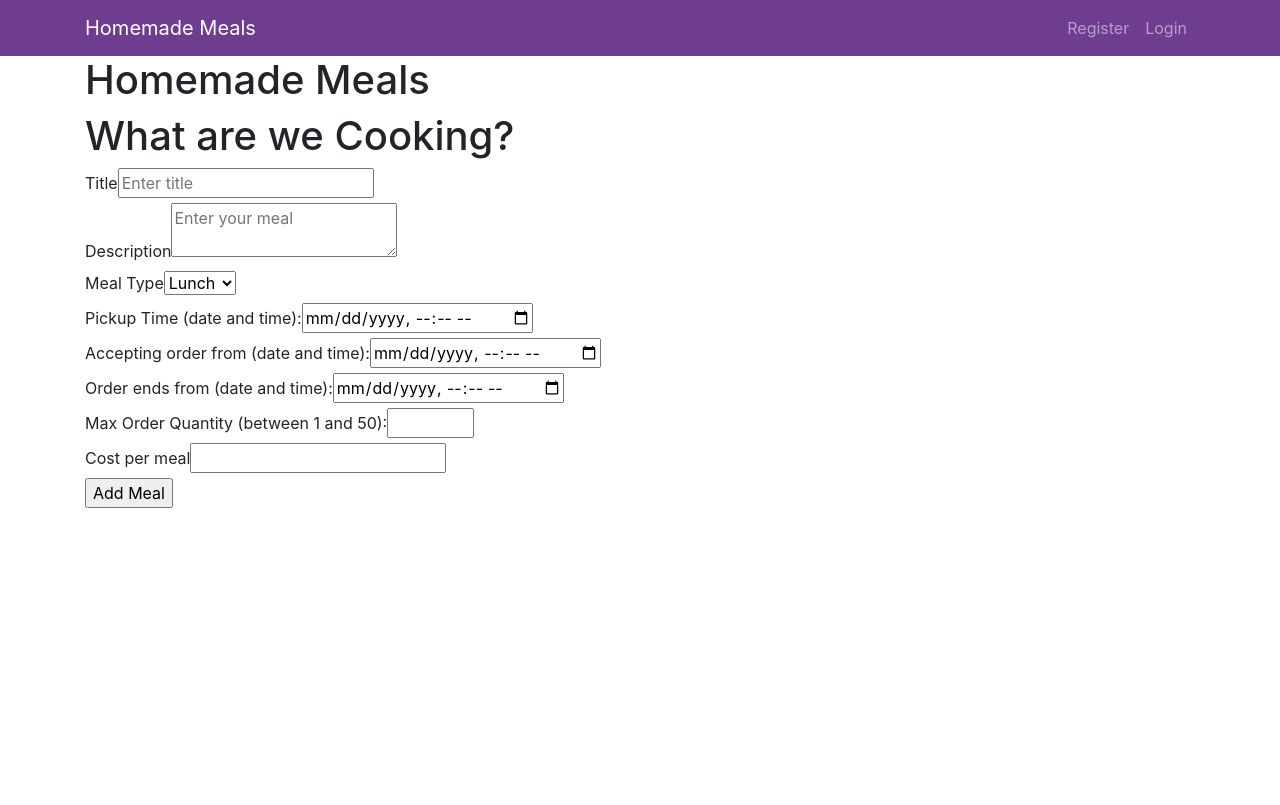
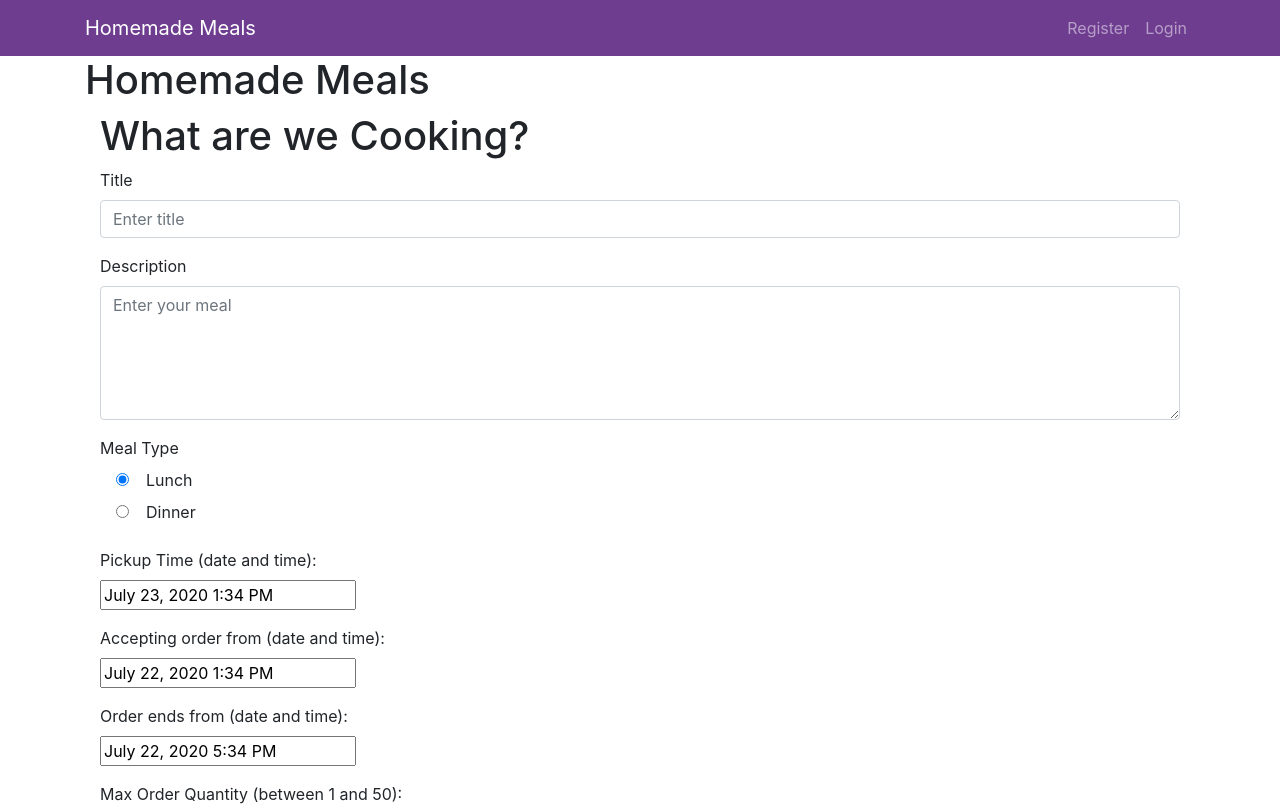
Before and after one commit to hirengondhiya/homemade-meals-client, a React (Create React App) app: page /meals/new in a window 1280 px wide. Shown: the top 805 px of the page. Built offline with nearby package versions, Linux system fonts and the light colour scheme; no server answers.

Commit message:
stylized AddNewMeal

```diff
--- a/src/components/meals-components/AddNewMeal.js
+++ b/src/components/meals-components/AddNewMeal.js
@@ -1,3 +1,12 @@
+import "react-datepicker/dist/react-datepicker.css";
+import Form from 'react-bootstrap/Form'
+import Button from 'react-bootstrap/Button'
+import Container from 'react-bootstrap/Container'
+import Row from 'react-bootstrap/Row'
+import Col from 'react-bootstrap/Col'
+import DatePicker from 'react-datepicker'
+import moment from 'moment'
+
 import React, { useState } from 'react';
 import { withRouter } from 'react-router-dom';
 
@@ -18,9 +27,9 @@ const AddNewMeal = ({ history, addMeal }) => {
       title: formState.title,
       description: formState.description,
       mealType: formState.mealType || 'lunch',
-			deliversOn: formState.deliversOn,
-			orderStarts: formState.orderStarts,
-			orderEnds: formState.orderEnds,
+      deliversOn: formState.deliversOn.toISOString(),
+      orderStarts: formState.orderStarts.toISOString(),
+      orderEnds: formState.orderEnds.toISOString(),
       maxOrders: parseInt(formState.maxOrders),
       cost: parseInt(formState.cost)
     };
@@ -31,57 +40,119 @@ const AddNewMeal = ({ history, addMeal }) => {
   const initialFormState = {
     title: '',
     description: '',
-		mealType: '',
-		deliversOn: '',
-		orderStarts: '',
-		orderEnds: '',
+    mealType: 'lunch',
+    deliversOn: moment().add(1, 'days').toDate(),
+    orderStarts: moment().toDate(),
+    orderEnds: moment().add(4, 'hours').toDate(),
     maxOrders: '',
     cost: ''
   };
 
-	const [ formState, setFormState ] = useState(initialFormState);
+  const [formState, setFormState] = useState(initialFormState);
+
+  const deliversOnMin = initialFormState.deliversOn
+  const maxDate = moment().add(7, 'days').toDate()
+
 
   return (
-		<div>
-			<form onSubmit={handleSubmit}>
+    <Container>
+      <Row>
+        <Col>
+          <Form onSubmit={handleSubmit}>
             <h1>What are we Cooking?</h1>
-				<div>
-					<label>Title</label>
-					<input required type="text" name="title" placeholder="Enter title" onChange={handleChange} />
-				</div>
-				<div>
-					<label>Description</label>
-					<textarea
+            <Form.Group>
+              <Form.Label>Title</Form.Label>
+              <Form.Control required type="text" name="title" placeholder="Enter title" onChange={handleChange} />
+            </Form.Group>
+            <Form.Group>
+              <Form.Label>Description</Form.Label>
+              <Form.Control as="textarea"
+                rows="5"
                 form="newMealForm"
                 required
                 name="description"
                 placeholder="Enter your meal"
                 onChange={handleChange}
               />
-				</div>
-				<div>
-					<label>Meal Type</label>
-					<select required name="mealType" onChange={handleChange}>
-						<option value="lunch">Lunch</option>
-						<option value="dinner">Dinner</option>
-					</select>
-				</div>
-				<div>
-					<label htmlFor="deliversOn">Pickup Time (date and time):</label>
-					<input required type="datetime-local" id="deliversOn" name="deliversOn" onChange={handleChange} />
-				</div>
-				<div>
-					<label htmlFor="orderStarts"> Accepting order from (date and time):</label>
-					<input required type="datetime-local" id="orderStarts" name="orderStarts" onChange={handleChange} />
-				</div>
-				<div>
-					<label htmlFor="orderEnds"> Order ends from (date and time):</label>
-					<input required type="datetime-local" id="orderEnds" name="orderEnds" onChange={handleChange} />
-				</div>
+            </Form.Group>
+            <Form.Group>
+              <Form.Label>Meal Type</Form.Label>
 
-				<div>
-					<label htmlFor="maxOrders"> Max Order Quantity (between 1 and 50):</label>
-					<input
+              <br />
+              <Form.Label className="ml-3">
+                <Form.Check type="radio" name="mealType" value="lunch" inline checked={formState.mealType === "lunch"} onClick={handleChange} />
+              Lunch
+              </Form.Label>
+              <br />
+              <Form.Label className="ml-3">
+                <Form.Check type="radio" name="mealType" value="dinner" inline checked={formState.mealType === "dinner"} onClick={handleChange} />
+              Dinner
+              </Form.Label>
+              {
+                // <select required name="mealType" onChange={handleChange}>
+                //   <option value="lunch">Lunch</option>
+                //   <option value="dinner">Dinner</option>
+                // </select>
+              }
+            </Form.Group>
+            <Form.Group>
+              <Form.Label htmlFor="deliversOn">Pickup Time (date and time):</Form.Label>
+              <br />
+              <DatePicker
+                name="deliversOn"
+                selected={formState.deliversOn}
+                onChange={(selecteDate) => handleChange({ target: { name: "deliversOn", value: selecteDate } })}
+                minDate={deliversOnMin}
+                maxDate={maxDate}
+                timeIntervals={15}
+                showTimeSelect
+                placeholderText="Select a date after today"
+                dateFormat="MMMM d, yyyy h:mm aa"
+              />
+              {
+                // <Form.Control required type="datetime-local" id="deliversOn" name="deliversOn" onChange={handleChange} />
+              }
+            </Form.Group>
+            <Form.Group>
+              <Form.Label htmlFor="orderStarts"> Accepting order from (date and time):</Form.Label>
+              <br />
+              <DatePicker
+                name="orderStarts"
+                selected={formState.orderStarts}
+                onChange={(selecteDate) => handleChange({ target: { name: "orderStarts", value: selecteDate } })}
+                maxDate={moment(formState.deliversOn).add(-1, 'day')}
+                timeIntervals={15}
+                showTimeSelect
+                placeholderText="Select when order opens"
+                dateFormat="MMMM d, yyyy h:mm aa"
+              />
+
+              {
+                // <Form.Control required type="datetime-local" id="orderStarts" name="orderStarts" onChange={handleChange} />
+              }
+            </Form.Group>
+            <Form.Group>
+              <Form.Label htmlFor="orderEnds"> Order ends from (date and time):</Form.Label>
+              <br />
+              <DatePicker
+                name="orderEnds"
+                selected={formState.orderEnds}
+                onChange={(selecteDate) => handleChange({ target: { name: "orderEnds", value: selecteDate } })}
+                maxDate={moment(formState.deliversOn).add(-12, 'hours')}
+                timeIntervals={15}
+                showTimeSelect
+                placeholderText="Select when order closes"
+                dateFormat="MMMM d, yyyy h:mm aa"
+              />
+
+              {
+                // <Form.Control required type="datetime-local" id="orderEnds" name="orderEnds" onChange={handleChange} />
+              }
+            </Form.Group>
+
+            <Form.Group>
+              <Form.Label htmlFor="maxOrders"> Max Order Quantity (between 1 and 50):</Form.Label>
+              <Form.Control
                 required
                 type="number"
                 id="maxOrders"
@@ -90,14 +161,17 @@ const AddNewMeal = ({ history, addMeal }) => {
                 max="50"
                 onChange={handleChange}
               />
-				</div>
-				<div>
-					<label> Cost per meal </label>
-					<input required type="number" min="1" step="any" name="cost" onChange={handleChange} />
-				</div>
-				<input type="submit" value="Add Meal" />
-			</form>
-		</div>
+            </Form.Group>
+            <Form.Group>
+              <Form.Label> Cost per meal </Form.Label>
+              <Form.Control required type="number" min="1" step="any" name="cost" onChange={handleChange} />
+            </Form.Group>
+            <Button variant="primary" type="submit">Add Meal</Button>
+          </Form>
+        </Col>
+      </Row>
+    </Container >
+
   );
 };
 
```
Lines whose indentation alone changed are shown as unchanged.
